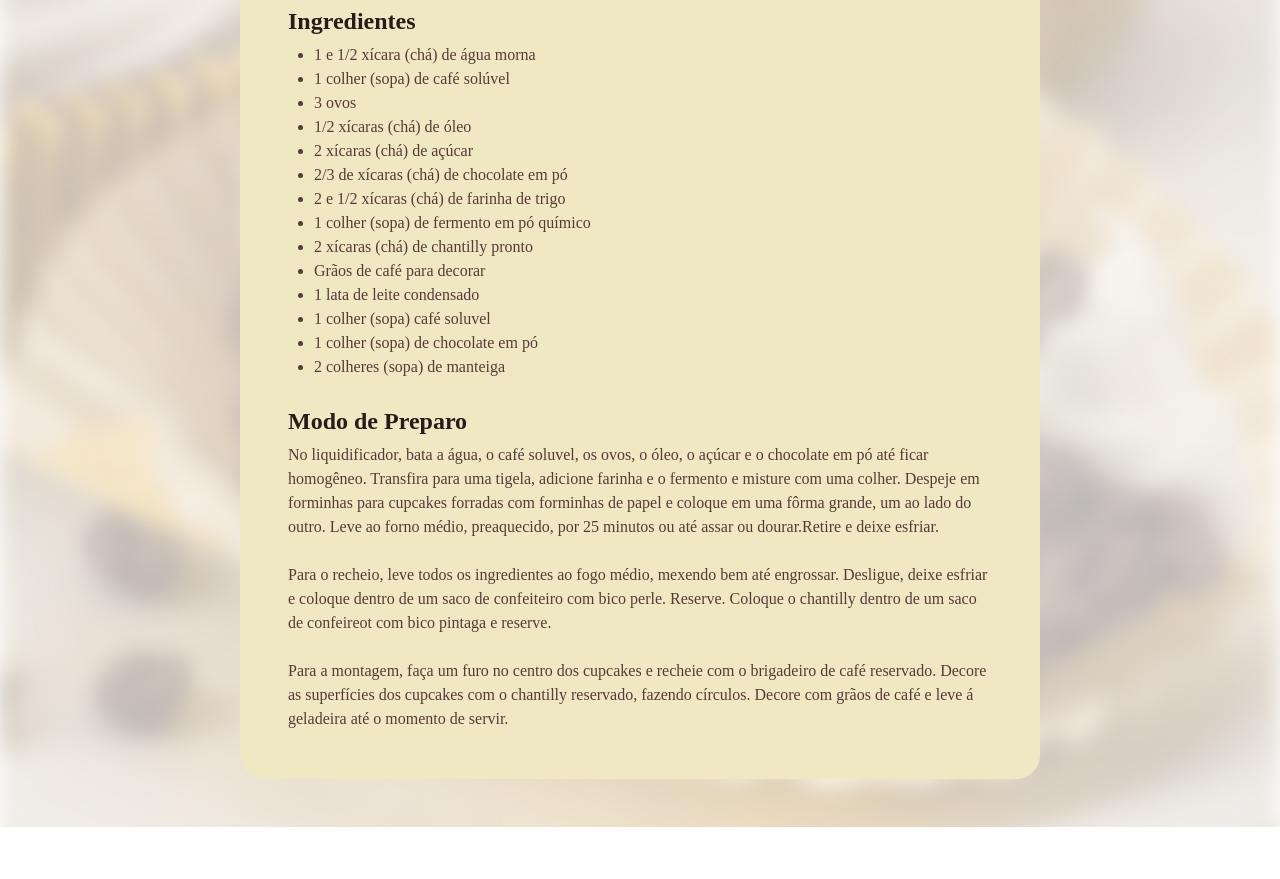
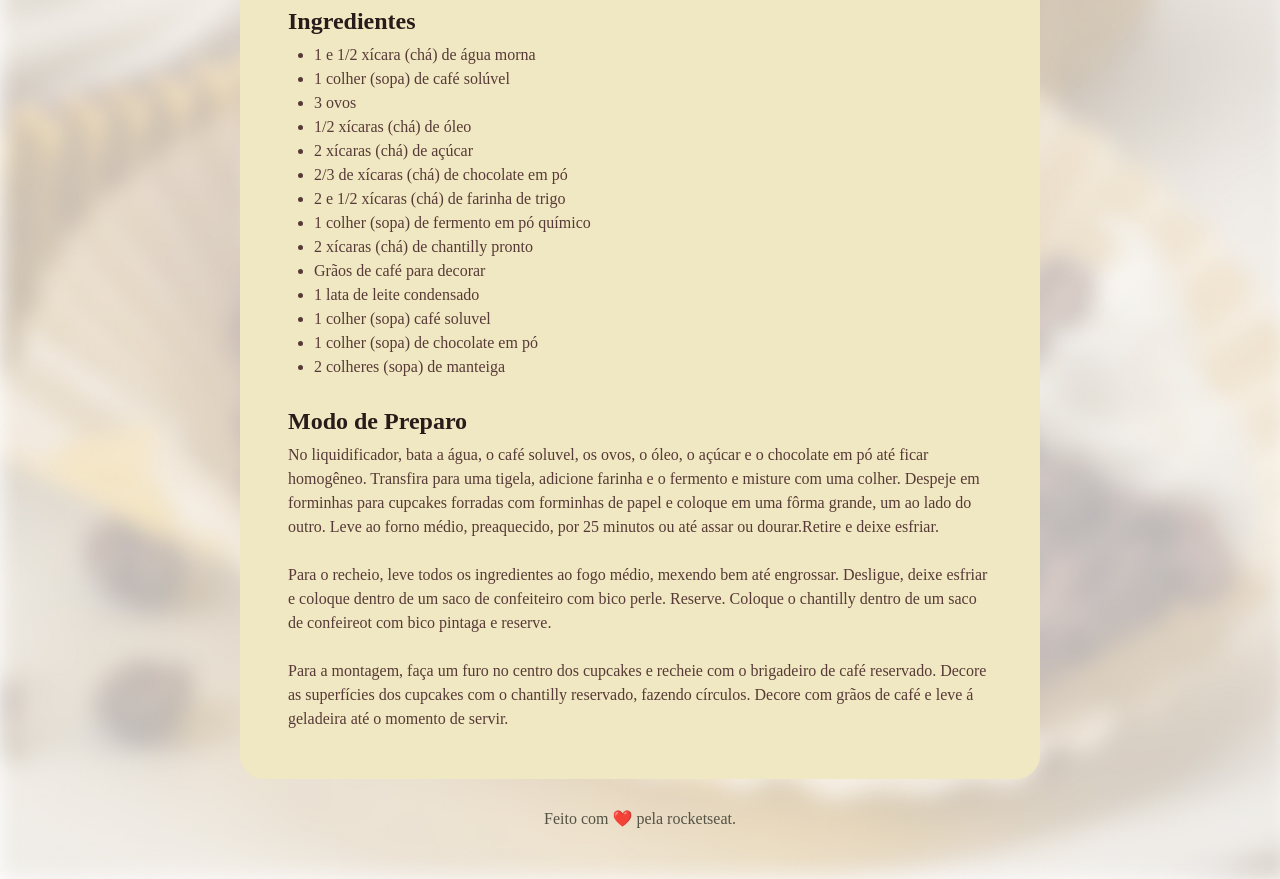
Before and after one commit to gui93araujo/PaginaReceita, a plain HTML site: page index.html in a window 1280 px wide. Shown: the part 720-1599 px from the top of the page. Before the commit the page ends 1547 px from the top, so only its background shows below. Drawn offline with Linux system fonts and the light colour scheme; a web font is replaced by a local one.

Commit message:
adicionando footer

```diff
--- a/index.html
+++ b/index.html
@@ -63,5 +63,8 @@
             </section>
         </main>
     </div>
+    <footer>
+        Feito com ❤️ pela rocketseat.
+    </footer>
 </body>
 </html>
--- a/style.css
+++ b/style.css
@@ -20,7 +20,7 @@ body {
     padding: 24px;
     background-color: #F0E8C2;
     border-radius: 24px;
-    margin: 48px auto;
+    margin: 48px auto 28px;
 }
 
 img {
@@ -57,3 +57,9 @@ h1, h2{
 ul{
     padding-left: 26px;
 }
+
+footer {
+    color: #545244;
+    text-align: center;
+    padding-bottom: 48px;
+}
```
